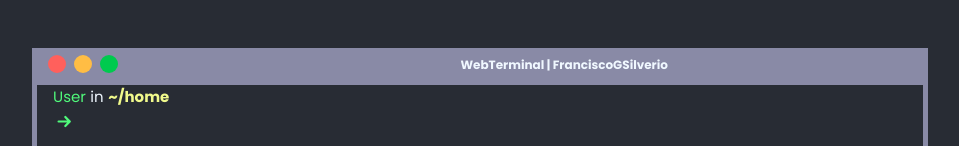
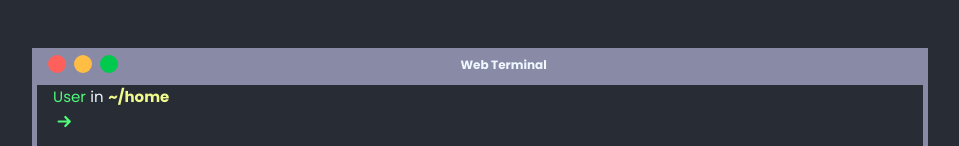
Before and after one commit to FranciscoGSilverio/Terminal-WebPortfolio, a React (Create React App) app in the folder terminal/: page / in a window 1280 px wide. Shown: the part 140-286 px from the top of the page, without its empty margins (160-1119 px from the left). Built offline with nearby package versions, Linux system fonts and the light colour scheme.

Commit message:
Fix the terminal title

```diff
--- a/terminal/src/components/Terminal.tsx
+++ b/terminal/src/components/Terminal.tsx
@@ -223,7 +223,7 @@ const Terminal = () => {
           <RoundedButton color="#ffbd44" />
           <RoundedButton color="#00ca4e" />
         </MacOsButtons>
-        <TerminalTitle>{document.title}</TerminalTitle>
+        <TerminalTitle>Web Terminal</TerminalTitle>
       </Header>
       <Body onClick={() => clickHandler()}>
         {commandsHistory.map((item: any, index: number) => (
```
